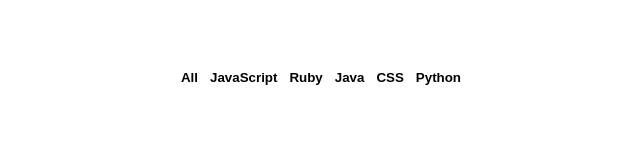
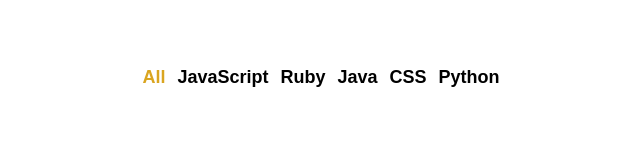
Before and after one commit to zooeypeng/github-battle, a React app: page / in a window 1280 px wide. Shown: the whole page, without its empty margins (319-959 px from the left). Built offline with nearby package versions, Linux system fonts and the light colour scheme.

Commit message:
Navbar State

```diff
--- a/app/components/Popular.js
+++ b/app/components/Popular.js
@@ -1,6 +1,22 @@
 import React from 'react'
 
 export default class Popular extends React.Component {
+  constructor(props) {
+    super(props)
+
+    this.state = {
+      selectedLanguage: 'All'
+    }
+
+    this.updateLanguage = this.updateLanguage.bind(this)
+  }
+
+  updateLanguage (selectedLanguage) {
+    this.setState({
+      selectedLanguage
+    })
+  }
+
   render() {
     const languages = ['All', 'JavaScript', 'Ruby', 'Java', 'CSS', 'Python']
 
@@ -8,7 +24,10 @@
       <ul className='flex-center'>
         {languages.map((language, index) => (
           <li key={index}>
-            <button className='btn-clear nav-link'>
+            <button
+              className='btn-clear nav-link'
+              onClick={() => this.updateLanguage(language)}
+              style={language === this.state.selectedLanguage ? { color: 'goldenrod' } : null}>
               {language}
             </button>
           </li>
--- a/app/index.css
+++ b/app/index.css
@@ -38,8 +38,9 @@
 }
 
 .nav-link {
-  font-szie: 18px;
+  font-size: 18px;
   font-weight: bold;
   text-decoration: none;
   color: inherit;
+  cursor: pointer;
 }
```
Also changed, not shown: README.md.
